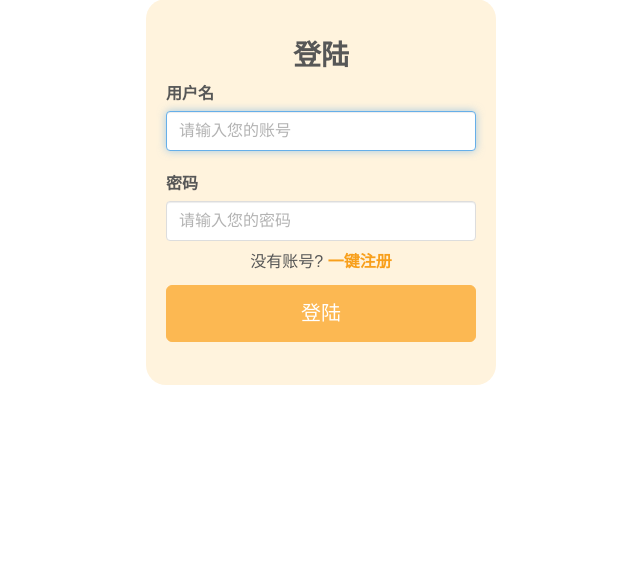
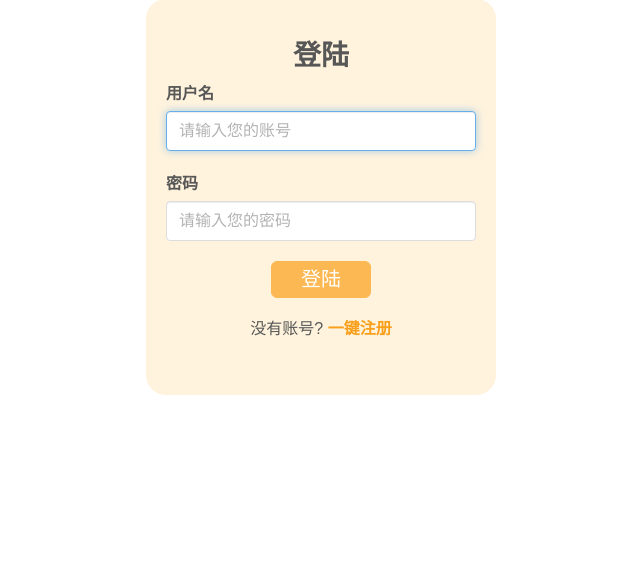
Before and after one commit to zomtony/uniboost, a PHP site: page /signin_out_up/signin.php in a window 1280 px wide. Shown: the part 88-670 px from the top of the page, without its empty margins (319-959 px from the left). Run offline with PHP 8.4, Linux system fonts and the light colour scheme; some libraries are stand-ins or nearby versions.

Commit message:
fixed some bugs

```diff
--- a/css/mainPage.css
+++ b/css/mainPage.css
@@ -571,4 +571,6 @@ a:active {
 .account-exist {
 	font-weight: bold;
 	color: #f89f1b;
+	display: block;
+	text-decoration: none;
 }
--- a/signin_out_up/signin.php
+++ b/signin_out_up/signin.php
@@ -15,10 +15,13 @@
 			<br />
 			<label for="inputPassword" class="sr-only-focusable">密码</label>
 			<input type="password" class="form-control" placeholder="请输入您的密码" name="pwdf" required>
+
+			<button class="btn btn-lg btn-primary btn-block login-signup-button" type="submit" style="width: 100px; margin: 20px auto 20px auto; padding: 4px">登陆</button>
+
 			<div class='margin-top-s text-center'>
-				<p>没有账号? <a class="label-link account-exist" href="signup.php"> 一键注册</a></p >
+				<p>没有账号? <a class="label-link account-exist" style="display: inline-block" href="signup.php"> 一键注册</a></p >
 			</div>
-			<button class="btn btn-lg btn-primary btn-block login-signup-button" type="submit">登陆</button>
+
 			<br/>
 		</form>
 
--- a/signin_out_up/signup.php
+++ b/signin_out_up/signup.php
@@ -38,10 +38,10 @@
 							</div>
 						</div>
 						<div class='row'>
-							<div class="col-md-6">
+							<div class="col-md-6" style="width: 120px; margin-bottom: 16px;">
 								<input type="submit" id="btnSubmit" class="btn btn-primary login-signup-button" value="一键注册"/>
 							</div>
-							<div class='col-md-6 margin-top-s'>
+							<div class='col-md-6' style="padding-right: 0px;">
 								<p>已经有了一个账号? <a class="label-link account-exist" href="signin.php" >登陆</a></p >
 							</div>
 						</div>
```
